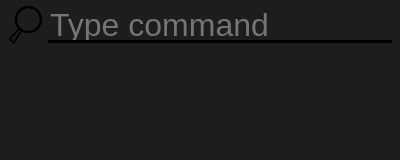
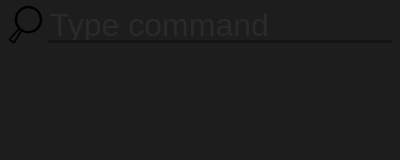
Before and after one commit to dsr432/bst, an Electron app: page src/command/command.html in a window 400 px wide. Drawn offline with Linux system fonts and the light colour scheme.

Commit message:
Changed css variables for dark theme

```diff
--- a/src/command/command.css
+++ b/src/command/command.css
@@ -1,6 +1,12 @@
 :root{
   --theme: #1d1d1d;
-  --theme-accent: #000000;
+  --theme-accent: #141414;
+  --theme-accent-two: #5e5e5e;
+}
+
+::placeholder{
+  color: var(--theme-accent-two);
+  opacity: 0.2;
 }
 
 body {
@@ -24,8 +30,8 @@ body {
   width: 21.3rem;
   height: 3rem;
   font-size: 2rem;
-  color: var(--theme-accent);
-  background-color: var(--theme);
+  color: var(--theme-accent-two);
+  background-color: transparent;
 }
 
 #underline-bar{
@@ -44,5 +50,4 @@ body {
   position: absolute;
   width: 2.5rem;
   height: 2.5rem;
-  background-color: var(--theme);
 }
```
